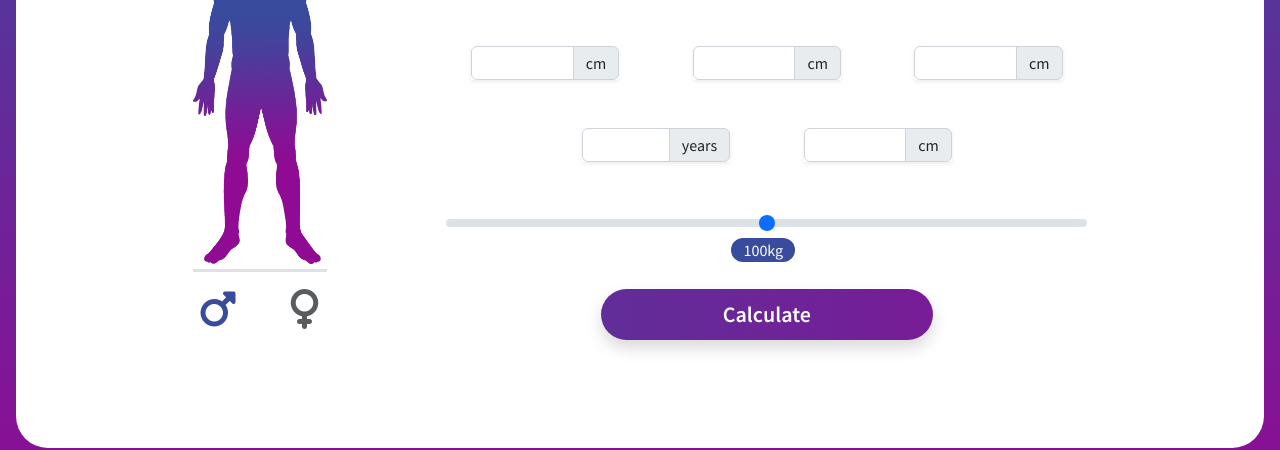
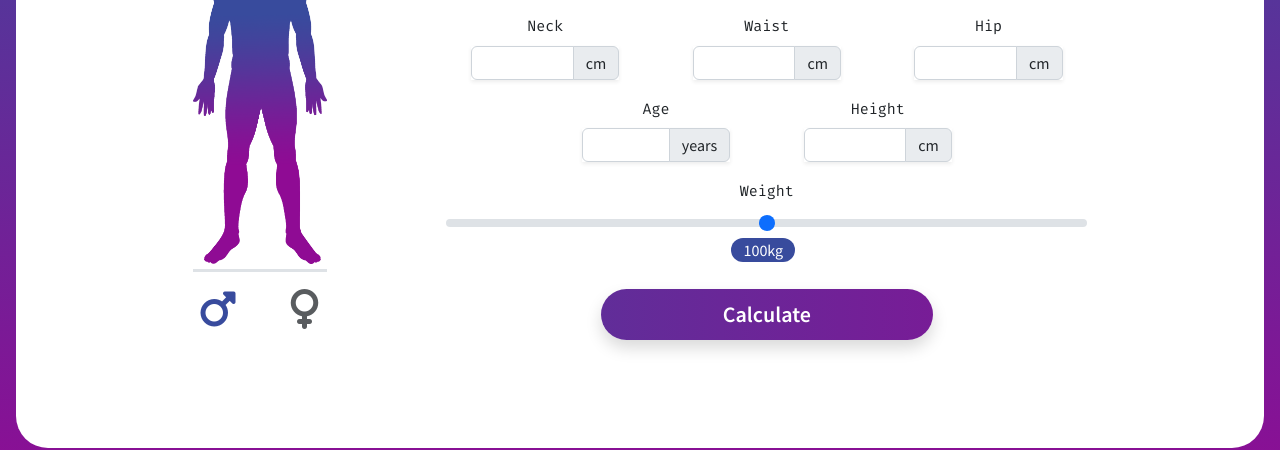
Before and after one commit to maxg02/Fitness-Calculator, a website: page index.html in a window 1280 px wide. Shown: the part 284-734 px from the top of the page. Drawn offline with nearby package versions, Linux system fonts and the light colour scheme.

Commit message:
White labels fix

```diff
--- a/index.html
+++ b/index.html
@@ -55,7 +55,8 @@
                         <div class="col-auto d-flex align-items-stretch">
                             <div class="d-flex flex-column">
                                 <div class="position-relative d-flex flex-grow-1">
-                                    <div id="img-toggler" class="w-100 border-top border-3 position-absolute bg-white align-self-end"></div>
+                                    <div id="img-toggler" class="w-100 border-top border-3 position-absolute bg-
+                                    white align-self-end"></div>
                                     <img src="imgs/bodies/male.png" alt="male" id="body" class="mb-2">
                                 </div>
                                 <div class="mt-2 d-flex justify-content-between px-2">
@@ -79,7 +80,7 @@
                                     <div class="row d-flex justify-content-center w-100 mx-0">
                                         <div class="text-center mb-3 col-12 col-sm-6 col-md-4">
                                             <div class="w-75 mx-auto">
-                                                <label class="form-label text-white" for="neck-input">Neck</label>
+                                                <label class="form-label" for="neck-input">Neck</label>
                                                 <div class="input-group flex-nowrap shadow-sm">
                                                     <input class="form-control text-center" type="number" id="neck-input" aria-describedby="neck-cm" min="20" max="80">
                                                     <span class="input-group-text" id="neck-cm">cm</span>
@@ -88,7 +89,7 @@
                                         </div>
                                         <div class="text-center mb-3 col-12 col-sm-6 col-md-4">
                                             <div class="w-75 mx-auto">
-                                                <label class="form-label text-white" for="waist-input">Waist</label>
+                                                <label class="form-label" for="waist-input">Waist</label>
                                                 <div class="input-group flex-nowrap shadow-sm">
                                                     <input class="form-control text-center" type="number" id="waist-input" aria-describedby="waist-cm" min="40" max="130">
                                                     <span class="input-group-text" id="waist-cm">cm</span>
@@ -97,7 +98,7 @@
                                         </div>
                                         <div class="text-center mb-3 col-12 col-sm-6 col-md-4">
                                             <div class="w-75 mx-auto">
-                                                <label class="form-label text-white" for="hip-input">Hip</label>
+                                                <label class="form-label" for="hip-input">Hip</label>
                                                 <div class="input-group flex-nowrap shadow-sm">
                                                     <input class="form-control text-center" type="number" id="hip-input" aria-describedby="hip-cm" min="40" max="130">
                                                     <span class="input-group-text" id="hip-cm">cm</span>
@@ -106,7 +107,7 @@
                                         </div>
                                         <div class="text-center mb-3 col-12 col-sm-6 col-md-4">
                                             <div class="w-75 mx-auto">
-                                                <label class="form-label text-white" for="age-input">Age</label>
+                                                <label class="form-label" for="age-input">Age</label>
                                                 <div class="input-group flex-nowrap shadow-sm">
                                                     <input class="form-control text-center" type="number" id="age-input" aria-describedby="age-years" min="1" max="80">
                                                     <span class="input-group-text" id="age-years">years</span>
@@ -115,16 +116,17 @@
                                         </div>
                                         <div class="text-center mb-3 col-12 col-sm-6 col-md-4">
                                             <div class="w-75 mx-auto">
-                                                <label class="form-label text-white" for="height-input">Height</label>
+                                                <label class="form-label" for="height-input">Height</label>
                                                 <div class="input-group flex-nowrap shadow-sm">
                                                     <input class="form-control text-center" type="number" id="height-input" aria-describedby="height-cm" min="130" max="230">
                                                     <span class="input-group-text" id="height-cm">cm</span>
                                                 </div>
                                             </div>
                                         </div>
+
                                         <div class="col-12 d-flex flex-column justify-content-center mb-5">
                                             <div class="text-center position-relative w-100">
-                                                <label class="form-label text-white" for="weight-input">Weight</label><br/>
+                                                <label class="form-label" for="weight-input">Weight</label><br/>
                                                 <input class="form-range" type="range" id="weight-input" min="40" max="160" value="100">
                                                 <span id="weight-indicator" class="position-absolute text-white rounded-pill"></span>
                                             </div>
```
